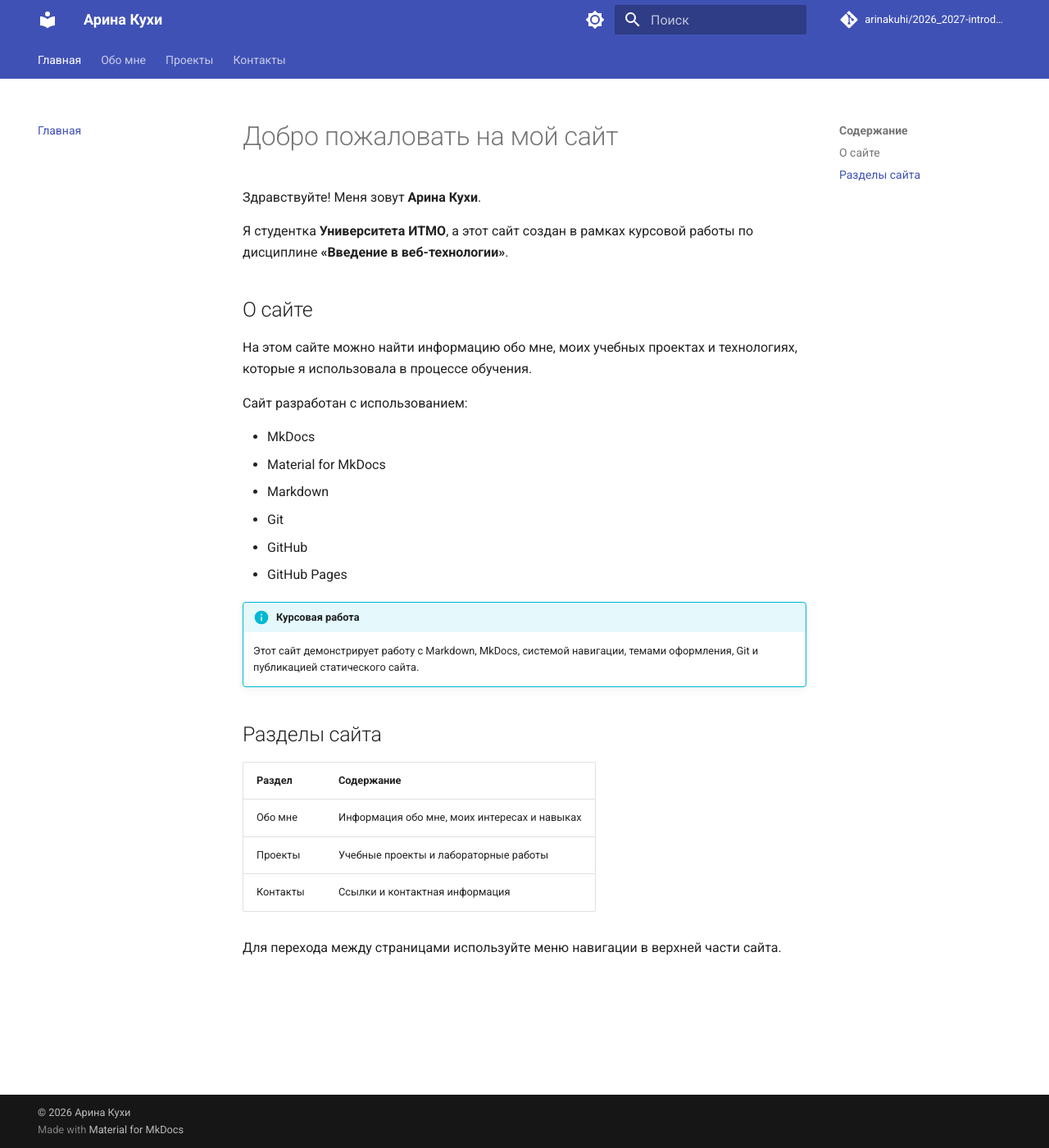
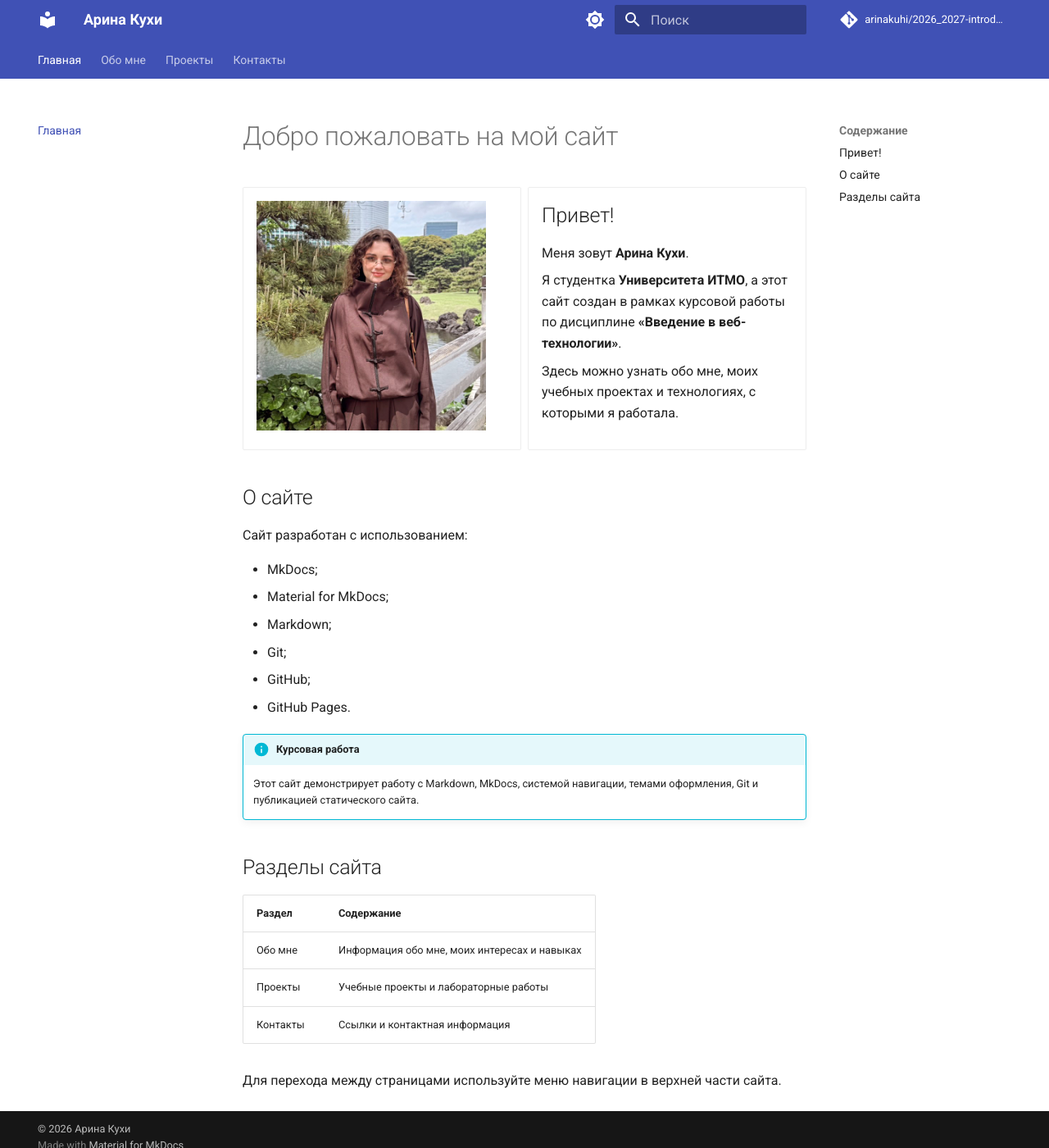
Before and after one commit to arinakuhi/2026_2027-introduction-in-web-tech-coursework-kuhi_a, an MkDocs documentation site: the page built from docs/index.md, in a window 1280 px wide and 1400 px high. Shown: the whole window at 82% size. Built offline with MkDocs 1.6.1 and Material for MkDocs 9.7.7, drawn with Linux system fonts in a browser that asks for light colours; comment, search, counter and statistics services are not loaded.

Commit message:
Add profile photo to homepage

```diff
--- a/docs/index.md
+++ b/docs/index.md
@@ -1,21 +1,29 @@
 # Добро пожаловать на мой сайт
 
-Здравствуйте! Меня зовут **Арина Кухи**.
+<div class="grid cards" markdown>
 
-Я студентка **Университета ИТМО**, а этот сайт создан в рамках курсовой работы по дисциплине **«Введение в веб-технологии»**.
+-   ![Арина Кухи](images/profile.jpg){ width="280" }
+
+-   ## Привет!
+
+    Меня зовут **Арина Кухи**.
+
+    Я студентка **Университета ИТМО**, а этот сайт создан в рамках курсовой работы по дисциплине **«Введение в веб-технологии»**.
+
+    Здесь можно узнать обо мне, моих учебных проектах и технологиях, с которыми я работала.
+
+</div>
 
 ## О сайте
 
-На этом сайте можно найти информацию обо мне, моих учебных проектах и технологиях, которые я использовала в процессе обучения.
-
 Сайт разработан с использованием:
 
-- MkDocs
-- Material for MkDocs
-- Markdown
-- Git
-- GitHub
-- GitHub Pages
+- MkDocs;
+- Material for MkDocs;
+- Markdown;
+- Git;
+- GitHub;
+- GitHub Pages.
 
 !!! info "Курсовая работа"
     Этот сайт демонстрирует работу с Markdown, MkDocs, системой навигации, темами оформления, Git и публикацией статического сайта.
```
Also changed, not shown: docs/images/profile.jpg (added).
